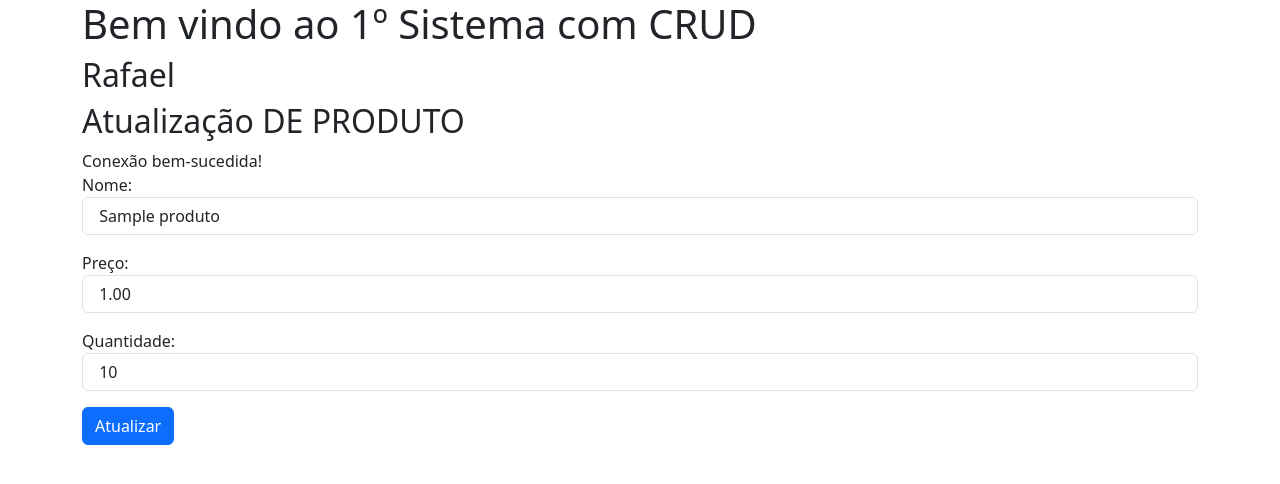
After one commit to RafaelMonterio/Loja1, a PHP site: page /form_atualizar.php?id=1 in a window 1280 px wide. The commit adds this page. Shown: the top 484 px of the page. Run offline with PHP 8.4, Linux system fonts and the light colour scheme; tables that the repository leaves empty hold one stand-in row (values such as "Sample post").

Commit message:
Add files via upload

```diff
--- /dev/null
+++ b/form_atualizar.php
@@ -0,0 +1,47 @@
+<?php
+    include 'cabecalho.php';
+?>
+<body>
+    <div class="container">
+        <h2>Atualização DE PRODUTO</h2>
+        <?php
+            $id = $_GET['id'];
+            // echo "Recebi ==> $id";
+
+            require 'conexao.php';
+
+            $sql = "SELECT * FROM produtos WHERE id = $id";
+            $stmt = $pdo->query($sql);
+            $produto = $stmt->fetch(PDO::FETCH_ASSOC);
+            // print_r($produto);
+
+            // echo $produto['nome'];
+
+            // while ($produto = $stmt->fetch(PDO::FETCH_ASSOC)) {
+            //     echo "ID: " . $produto['id'] . "<br>";
+            //     echo "Nome: " . $produto['nome'] . "<br>";
+            //     echo "Preço: R$" . $produto['preco'] . "<br>";
+            //     echo "Estoque: " . $produto['estoque'] . "<br><br>";
+            // }
+
+
+        ?>
+        <form action="inserir.php" method="POST">
+            <div class="mb-3">
+               Nome: <input value=" <?php echo $produto['nome']; ?> "
+                type="text" name="produto" class="form-control" >
+            </div>
+            <div class="mb-3">
+                Preço:<input value=" <?php echo $produto['preco']; ?> "
+               type="text" name="preco" class="form-control" >
+            </div>
+            <div class="mb-3">
+               Quantidade: <input value=" <?php echo $produto['quantidade']; ?>" type="text" name="quantidade" class="form-control" >
+            </div>
+            <button type="submit" class="btn btn-primary">Atualizar</button>
+        </form>
+    </div>
+
+    <script src="https://cdn.jsdelivr.net/npm/bootstrap@5.3.7/dist/js/bootstrap.bundle.min.js" integrity="sha384-ndDqU0Gzau9qJ1lfW4pNLlhNTkCfHzAVBReH9diLvGRem5+R9g2FzA8ZGN954O5Q" crossorigin="anonymous"></script>
+</body>
+</html>
--- a/listar.php
+++ b/listar.php
@@ -29,7 +29,7 @@
                     echo '
                     <td>
                         <div class="btn-group" role="group">
-                            <a href="#" type="button" class="btn btn-success">Atualizar</a>
+                            <a href="form_atualizar.php?id='.$produto['id'].'" type="button" class="btn btn-success">Atualizar</a>
                             <a href="#" type="button" class="btn btn-danger">Apagar</a>
                         </div>
                     </td>
```
